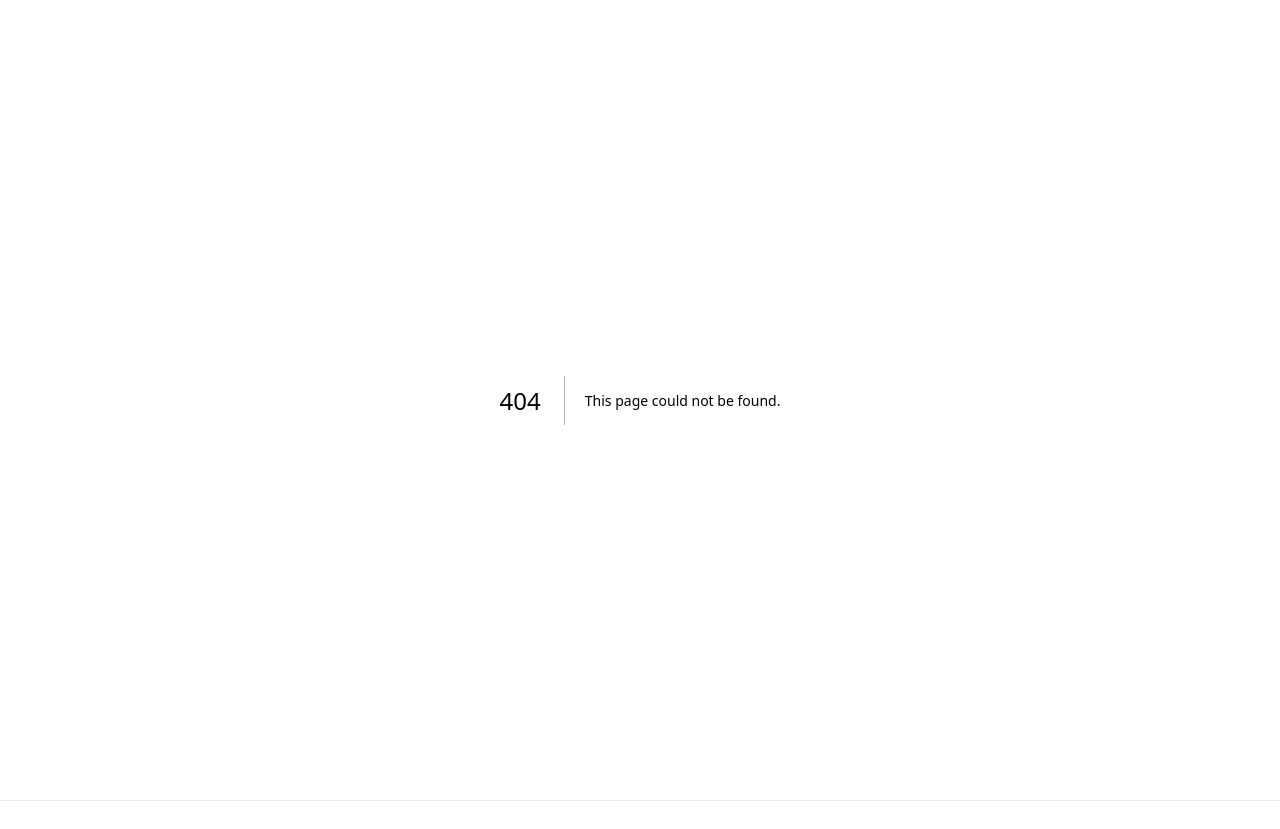
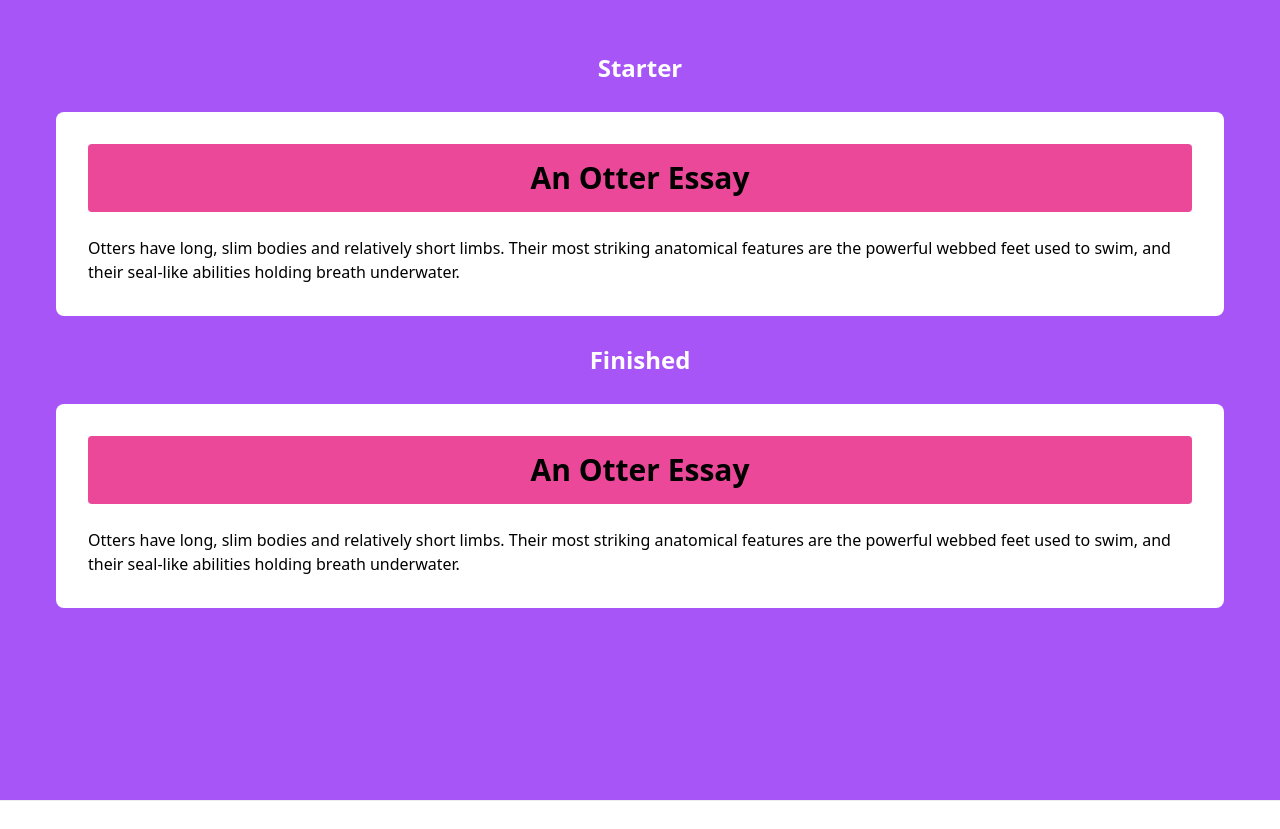
Before and after one commit to sarincasm/jar-of-dirt, a React app in the folder style/css-fundamentals/: page /rendering-logic-i/box-model/outside-box in a window 1280 px wide. Before the commit this address had no page. Shown: the top 829 px of the page. Built offline with nearby package versions, Linux system fonts and the light colour scheme.

Commit message:
CSS Fundamentals Rendering Logic Start

```diff
--- a/style/css-fundamentals/app/flexbox/page.tsx
+++ b/style/css-fundamentals/app/flexbox/page.tsx
@@ -14,7 +14,7 @@ export default function Page() {
 			},
 		},
 	].map((post) => ({...post, href: base + post.href}))
-	const mainTitle = 'Module 2: Flexbox'
+	const mainTitle = 'Module 4: Flexbox'
 	const mainDescription = 'Flexbox'
 
 	return LinkGrid({posts, mainTitle, mainDescription})
--- a/style/css-fundamentals/app/page.tsx
+++ b/style/css-fundamentals/app/page.tsx
@@ -9,6 +9,13 @@ interface HomePost {
 	href: string
 }
 const posts: HomePost[] = [
+	{
+		date: '2023-05-16',
+		datetime: '',
+		imageUrl: '',
+		href: '/rendering-logic-i',
+		title: 'Module 1: Rendering Logic I',
+	},
 	{
 		date: '2023-05-15',
 		datetime: '',
--- /dev/null
+++ b/style/css-fundamentals/app/rendering-logic-i/box-model/outside-box/page.tsx
@@ -0,0 +1,52 @@
+function renderStarter() {
+	return (
+		<section className="p-4">
+			<div className="bg-white p-8 rounded-lg">
+				<h1 className="bg-pink-500 py-4 px-8 mb-6 text-center rounded text-3xl font-bold">
+					An Otter Essay
+				</h1>
+				<p>
+					Otters have long, slim bodies and relatively short limbs. Their
+					most striking anatomical features are the powerful webbed feet
+					used to swim, and their seal-like abilities holding breath
+					underwater.
+				</p>
+			</div>
+		</section>
+	)
+}
+
+function renderDone() {
+	return (
+		<section className="p-4">
+			<div className="bg-white p-8 rounded-lg">
+				<h1 className="bg-pink-500 py-4 px-8 mb-6 text-center rounded text-3xl font-bold">
+					An Otter Essay
+				</h1>
+				<p>
+					Otters have long, slim bodies and relatively short limbs. Their
+					most striking anatomical features are the powerful webbed feet
+					used to swim, and their seal-like abilities holding breath
+					underwater.
+				</p>
+			</div>
+		</section>
+	)
+}
+
+export default function Page() {
+	return (
+		<main className="h-full bg-purple-500">
+			<div className="p-10">
+				<h2 className="text-2xl font-bold my-3 text-center text-white">
+					Starter
+				</h2>
+				{renderStarter()}
+				<h2 className="text-2xl font-bold my-3 text-center text-white">
+					Finished
+				</h2>
+				{renderDone()}
+			</div>
+		</main>
+	)
+}
--- /dev/null
+++ b/style/css-fundamentals/app/rendering-logic-i/box-model/page.tsx
@@ -0,0 +1,23 @@
+import {LinkGrid, GridPost} from '@/components/LinkGrid'
+
+export default function Page() {
+	const base = '/rendering-logic-i/box-model'
+	const categoryTitle = 'The Box Model'
+	const posts: GridPost[] = [
+		{
+			href: '/outside-box',
+			title: 'Thinking Outside the Box',
+			description: 'Margins',
+			date: '2023-05-16',
+			category: {
+				href: `${base}`,
+				title: categoryTitle,
+			},
+		},
+	].map((post) => ({...post, href: base + post.href}))
+
+	const mainTitle = 'The Box Model'
+	const mainDescription = 'The Box Model'
+
+	return LinkGrid({posts, mainTitle, mainDescription})
+}
--- /dev/null
+++ b/style/css-fundamentals/app/rendering-logic-i/page.tsx
@@ -0,0 +1,22 @@
+import {LinkGrid, GridPost} from '@/components/LinkGrid'
+
+export default function Page() {
+	const base = '/rendering-logic-i'
+	const posts: GridPost[] = [
+		{
+			href: '/box-model',
+			title: 'The Box Model',
+			description: 'Content, Padding, Border, Margin',
+			date: '2023-05-16',
+			category: {
+				href: `${base}`,
+				title: 'Rendering Logic I',
+			},
+		},
+	].map((post) => ({...post, href: base + post.href}))
+	const mainTitle = 'Module 1: Rendering Logic I'
+	const mainDescription =
+		"We explore how to best use Flow layout, the “OG” layout algorithm of the web, in modern times. We'll also deepen our understanding of common fundamentals like the Box Model."
+
+	return LinkGrid({posts, mainTitle, mainDescription})
+}
```
